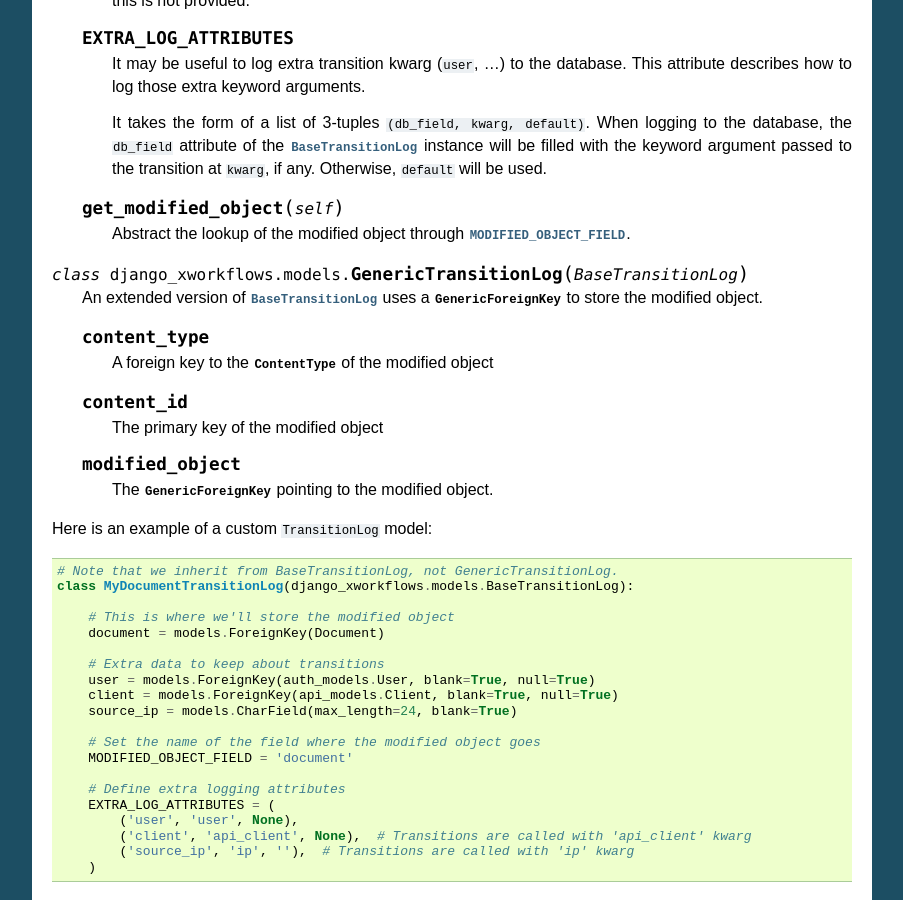
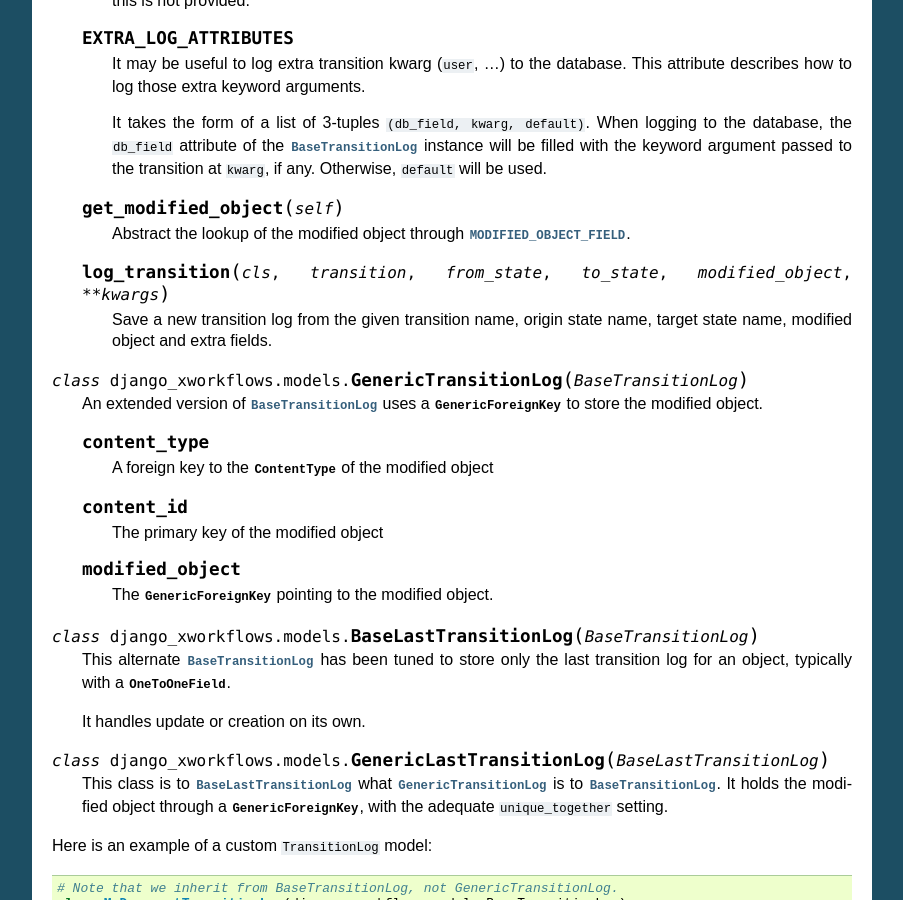
Before and after one commit to rbarrois/django_xworkflows, a Sphinx documentation site: the page built from doc/internals.rst, in a window 1280 px wide and 900 px high, scrolled down 2925 px. Shown: the whole window, without its empty margins (198-1101 px from the left). Built offline with Sphinx 7.4.7, drawn with Linux system fonts in a browser that asks for light colours; some of the changed text lies outside the part shown.

Commit message:
Update doc for new TransitionLog subclasses.
Signed-off-by: Raphaël Barrois <raphael.barrois@polyconseil.fr>

```diff
--- a/doc/internals.rst
+++ b/doc/internals.rst
@@ -204,6 +204,14 @@ The :class:`BaseTransitionLog` class provides all required fields for logging a
         Abstract the lookup of the modified object through :attr:`MODIFIED_OBJECT_FIELD`.
 
 
+    .. method:: log_transition(cls, transition, from_state, to_state, modified_object, **kwargs)
+
+        .. Fix VIM coloring ***
+
+        Save a new transition log from the given transition name, origin state name, target state name,
+        modified object and extra fields.
+
+
 .. class:: GenericTransitionLog(BaseTransitionLog)
 
     An extended version of :class:`BaseTransitionLog` uses a :class:`~django.contrib.contenttypes.generic.GenericForeignKey`
@@ -222,6 +230,21 @@ The :class:`BaseTransitionLog` class provides all required fields for logging a
 
         The :class:`~django.contrib.contenttypes.generic.GenericForeignKey` pointing to the
         modified object.
+
+
+.. class:: BaseLastTransitionLog(BaseTransitionLog)
+
+    This alternate :class:`BaseTransitionLog` has been tuned to store only the last transition log
+    for an object, typically with a :class:`~django.db.models.OneToOneField`.
+
+    It handles update or creation on its own.
+
+
+.. class:: GenericLastTransitionLog(BaseLastTransitionLog)
+
+    This class is to :class:`BaseLastTransitionLog` what :class:`GenericTransitionLog` is to :class:`BaseTransitionLog`.
+    It holds the modified object through a :class:`~django.contrib.contenttypes.generic.GenericForeignKey`, with the
+    adequate ``unique_together`` setting.
 
 
 Here is an example of a custom ``TransitionLog`` model::
```
